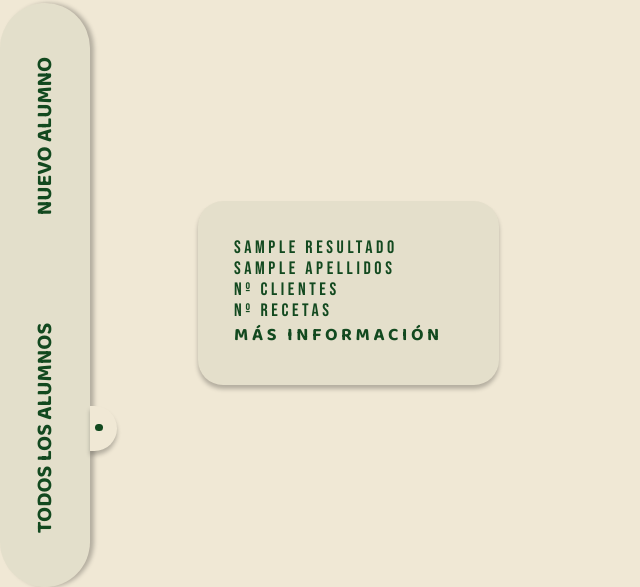
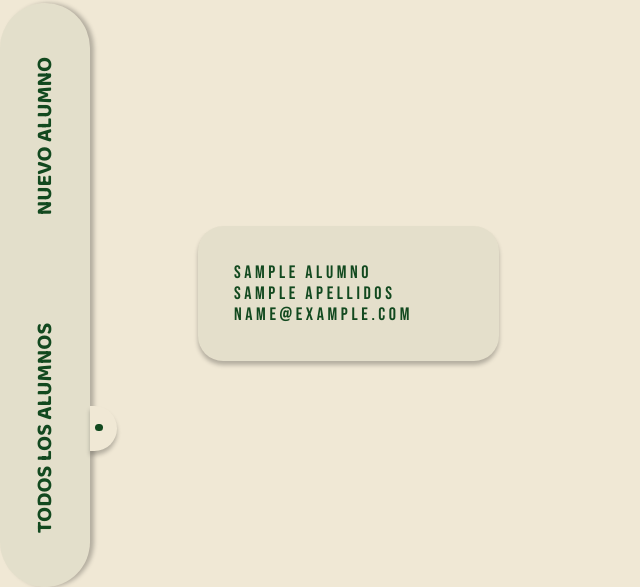
Before and after one commit to AsierDK/TFGDietetica, a PHP site: template views/index-admin.php in a window 1280 px wide, after a click on "TODOS LOS ALUMNOS". Shown: the part 213-800 px from the top of the page, without its empty margins (0-640 px from the left). Run offline with PHP 8.4, Linux system fonts and the light colour scheme; the template is opened without the code that fills it: most values are stand-ins (such as "Sample title", 1, 10 or a date in 2020).

Commit message:
funcionalidad Admin

```diff
--- a/index.php
+++ b/index.php
@@ -4,7 +4,7 @@
     iniciarSession();
 
     if(verificarSessionExistente())
-        header("Location: controller_inicio.php");
+        header("Location: controllers/controller_inicio.php");
     else
         header("Location: views/login.php");
 ?>
--- a/views/index-admin.php
+++ b/views/index-admin.php
@@ -24,22 +24,22 @@
             <div class="background"></div>
             <article>
                 <h1>Nuevo alumno</h1>
-                <form>
+                <form method="post">
                     <div>
                         <label for="name">Nombre</label>
-                        <input type="text">
+                        <input type="text" name="name" id="name">
                     </div>
                     <div>
                         <label for="ape">Apellidos</label>
-                        <input type="text">
+                        <input type="text" name="ape" id="ape">
                     </div>
                     <div>
                         <label for="email">Email</label>
-                        <input type="email">
+                        <input type="email" name="email" id="email">
                     </div>
                     <div>
                         <label for="pass">Contraseña</label>
-                        <input type="password">
+                        <input type="password" name="pass" id="pass">
                     </div>
                     <input type="submit" name="submit" value="Nuevo alumno" class="btn">
                 </form>
@@ -48,16 +48,13 @@
         <section id="all">
             <article>
                 <?php
-                    if (empty($resultado)) {
+                    if (empty($alumnos)) {
                         echo 'No hay alumnos registrados.';
                     }
                     else {
-                        foreach ($resultado as $alumno)
+                        foreach ($alumnos as $alumno)
                             echo '<div  class="box-alumno"> '
-                                .$alumno['nombre']. ' ' .$alumno['apellidos']. '<br>
-                                Nº Clientes <br>
-                                Nº Recetas <br>
-                                <a>Más información </a>
+                                .$alumno['nombre'].' <br> '. $alumno['apellidos']. '<br>'.$alumno['email']. '<br>'.'
                             </div>';
                     }
                 ?>
```
Also changed, not shown: controllers/controller_inicio.php (+12 -0 lines), models/model_admin.php (added, +39 -0 lines).
